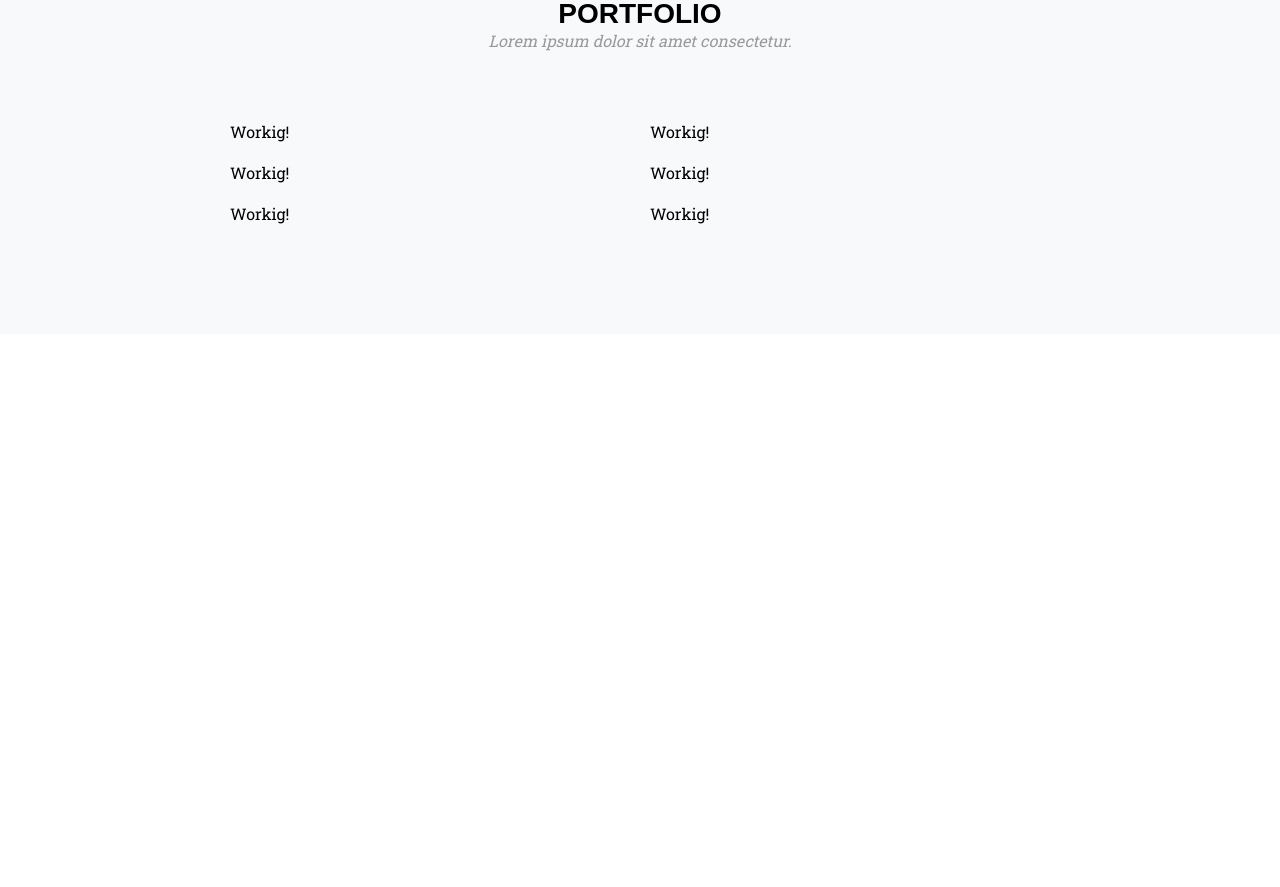
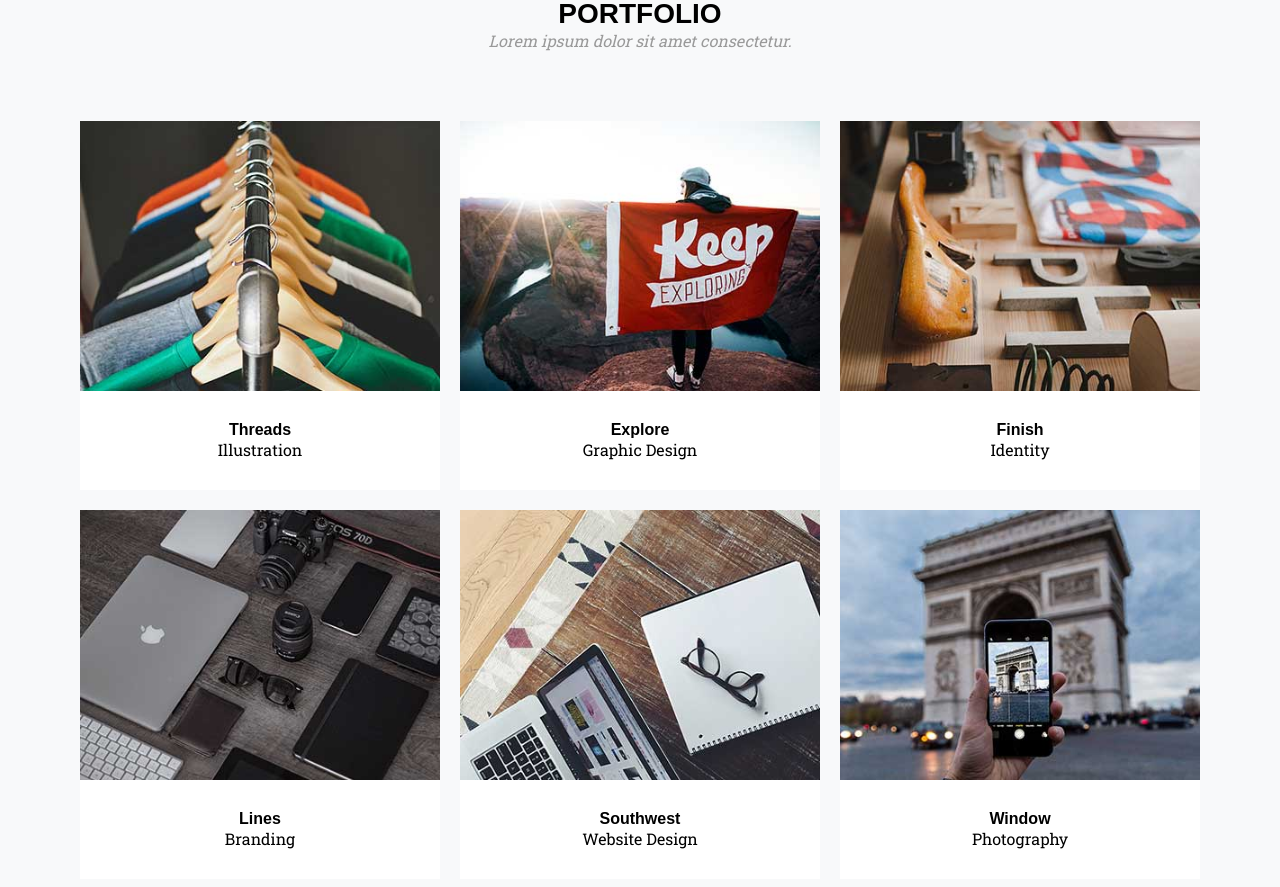
Before and after one commit to its-gio/media-queries-afternoon, a React (Create React App) app: page / in a window 1280 px wide. Shown: the part 1220-2107 px from the top of the page. Before the commit the page ends 1554 px from the top, so only its background shows below. Built offline with nearby package versions, Linux system fonts and the light colour scheme; a web font is replaced by a local one; what smooth-scroll would draw is missing.

Commit message:
Added content and light styles to portfolio.

```diff
--- a/src/App.js
+++ b/src/App.js
@@ -6,7 +6,7 @@ import Hero from './components/Hero/Hero';
 import Service from './components/Service';
 import Portfolio from './components/Portfolio/Portfolio';
 
-const scroll = new SmoothScroll('a[href*="#"]');
+new SmoothScroll('a[href*="#"]');
 
 function App() {
   return (
--- a/src/components/Portfolio/Portfolio.jsx
+++ b/src/components/Portfolio/Portfolio.jsx
@@ -1,15 +1,21 @@
-import React, { Component } from 'react'
-import ProjectItem from './ProjectItem'
+import React, { Component } from 'react';
+import ProjectItem from './ProjectItem';
+import img1 from '../../img/Portfolio/01-thumbnail.jpg';
+import img2 from '../../img/Portfolio/02-thumbnail.jpg';
+import img3 from '../../img/Portfolio/03-thumbnail.jpg';
+import img4 from '../../img/Portfolio/04-thumbnail.jpg';
+import img5 from '../../img/Portfolio/05-thumbnail.jpg';
+import img6 from '../../img/Portfolio/06-thumbnail.jpg';
 
 export default class Portfolio extends Component {
   state = {
     projects: [
-      { img: '../../img/Portfolio/01-thumbnail.jpg', client: 'Threads', category: 'Illustration', desc: 'Use this area to describe your project. Lorem ipsum dolor sit amet, consectetur adipisicing elit. Est blanditiis dolorem culpa incidunt minus dignissimos deserunt repellat aperiam quasi sunt officia expedita beatae cupiditate, maiores repudiandae, nostrum, reiciendis facere nemo!' },
-      { img: '../../img/Portfolio/02-thumbnail.jpg', client: 'Explore', category: 'Graphic Design', desc: 'Use this area to describe your project. Lorem ipsum dolor sit amet, consectetur adipisicing elit. Est blanditiis dolorem culpa incidunt minus dignissimos deserunt repellat aperiam quasi sunt officia expedita beatae cupiditate, maiores repudiandae, nostrum, reiciendis facere nemo!' },
-      { img: '../../img/Portfolio/03-thumbnail.jpg', client: 'Finish', category: 'Identity', desc: 'Use this area to describe your project. Lorem ipsum dolor sit amet, consectetur adipisicing elit. Est blanditiis dolorem culpa incidunt minus dignissimos deserunt repellat aperiam quasi sunt officia expedita beatae cupiditate, maiores repudiandae, nostrum, reiciendis facere nemo!' },
-      { img: '../../img/Portfolio/04-thumbnail.jpg', client: 'Lines', category: 'Branding', desc: 'Use this area to describe your project. Lorem ipsum dolor sit amet, consectetur adipisicing elit. Est blanditiis dolorem culpa incidunt minus dignissimos deserunt repellat aperiam quasi sunt officia expedita beatae cupiditate, maiores repudiandae, nostrum, reiciendis facere nemo!' },
-      { img: '../../img/Portfolio/05-thumbnail.jpg', client: 'Southwest', category: 'Website Design', desc: 'Use this area to describe your project. Lorem ipsum dolor sit amet, consectetur adipisicing elit. Est blanditiis dolorem culpa incidunt minus dignissimos deserunt repellat aperiam quasi sunt officia expedita beatae cupiditate, maiores repudiandae, nostrum, reiciendis facere nemo!' },
-      { img: '../../img/Portfolio/06-thumbnail.jpg', client: 'Window', category: 'Photography', desc: 'Use this area to describe your project. Lorem ipsum dolor sit amet, consectetur adipisicing elit. Est blanditiis dolorem culpa incidunt minus dignissimos deserunt repellat aperiam quasi sunt officia expedita beatae cupiditate, maiores repudiandae, nostrum, reiciendis facere nemo!' }
+      { img: img1, client: 'Threads', category: 'Illustration', desc: 'Use this area to describe your project. Lorem ipsum dolor sit amet, consectetur adipisicing elit. Est blanditiis dolorem culpa incidunt minus dignissimos deserunt repellat aperiam quasi sunt officia expedita beatae cupiditate, maiores repudiandae, nostrum, reiciendis facere nemo!' },
+      { img: img2, client: 'Explore', category: 'Graphic Design', desc: 'Use this area to describe your project. Lorem ipsum dolor sit amet, consectetur adipisicing elit. Est blanditiis dolorem culpa incidunt minus dignissimos deserunt repellat aperiam quasi sunt officia expedita beatae cupiditate, maiores repudiandae, nostrum, reiciendis facere nemo!' },
+      { img: img3, client: 'Finish', category: 'Identity', desc: 'Use this area to describe your project. Lorem ipsum dolor sit amet, consectetur adipisicing elit. Est blanditiis dolorem culpa incidunt minus dignissimos deserunt repellat aperiam quasi sunt officia expedita beatae cupiditate, maiores repudiandae, nostrum, reiciendis facere nemo!' },
+      { img: img4, client: 'Lines', category: 'Branding', desc: 'Use this area to describe your project. Lorem ipsum dolor sit amet, consectetur adipisicing elit. Est blanditiis dolorem culpa incidunt minus dignissimos deserunt repellat aperiam quasi sunt officia expedita beatae cupiditate, maiores repudiandae, nostrum, reiciendis facere nemo!' },
+      { img: img5, client: 'Southwest', category: 'Website Design', desc: 'Use this area to describe your project. Lorem ipsum dolor sit amet, consectetur adipisicing elit. Est blanditiis dolorem culpa incidunt minus dignissimos deserunt repellat aperiam quasi sunt officia expedita beatae cupiditate, maiores repudiandae, nostrum, reiciendis facere nemo!' },
+      { img: img6, client: 'Window', category: 'Photography', desc: 'Use this area to describe your project. Lorem ipsum dolor sit amet, consectetur adipisicing elit. Est blanditiis dolorem culpa incidunt minus dignissimos deserunt repellat aperiam quasi sunt officia expedita beatae cupiditate, maiores repudiandae, nostrum, reiciendis facere nemo!' }
     ]
   }
 
--- a/src/components/Portfolio/ProjectItem.jsx
+++ b/src/components/Portfolio/ProjectItem.jsx
@@ -1,9 +1,14 @@
 import React from 'react'
 
-export default function ProjectItem() {
+export default function ProjectItem(props) {
   return (
     <div className="projects--item">
-      Workig!
+      {console.log(props.project)}
+      <img className="projects--item__img" src={props.project.img} alt={`${props.project.client}`}/>
+      <div className="projects--item__content">
+        <h4>{props.project.client}</h4>
+        <p>{props.project.category}</p>
+      </div>
     </div>
   )
 }
--- a/src/styles/__portfolio.scss
+++ b/src/styles/__portfolio.scss
@@ -9,7 +9,20 @@
   }
 
   &--item {
-    flex-basis: 33.33%;
+    flex-basis: 30%;
     margin: 10px;
+    display: inline-grid;
+    display: -moz-inline-grid;
+    display: -ms-inline-grid;
+
+    &__img {
+      width: 100%;
+    }
+
+    &__content {
+      background-color: white;
+      text-align: center;
+      padding: 30px 10px;
+    }
   }
 }
```
